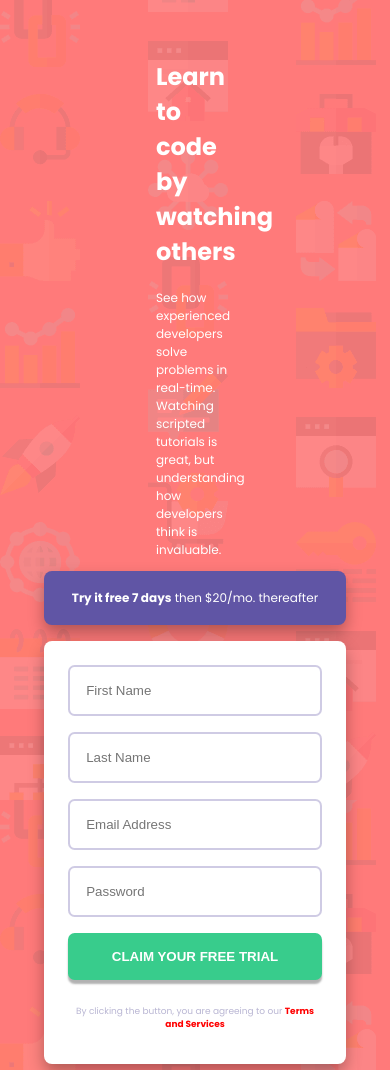
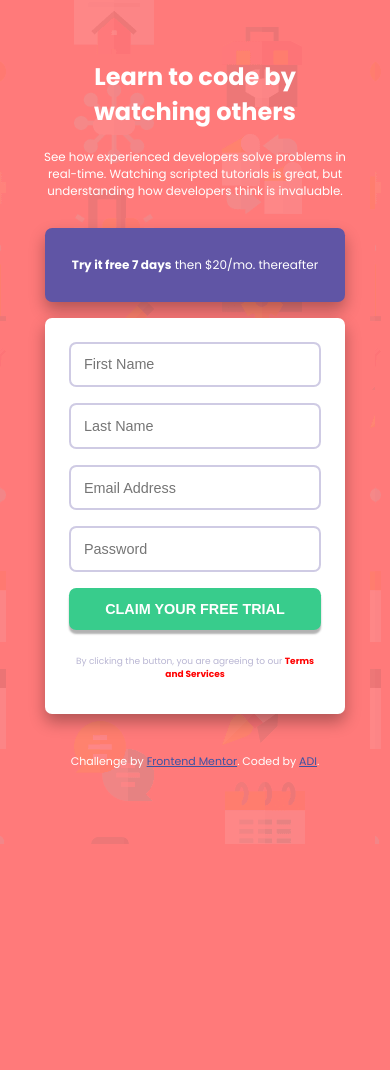
Before and after one commit to supAdii/signupForm, a plain HTML site: page index.html in a window 390 px wide. Shown: the top 1070 px of the page. After the commit the page ends 844 px from the top, so only its background shows below. Drawn offline with Linux system fonts and the light colour scheme.

Commit message:
Add responsive design

```diff
--- a/styles/style.css
+++ b/styles/style.css
@@ -151,3 +151,53 @@ body {
 .attribution a {
   color: hsl(228, 45%, 44%);
 }
+
+/* Mobile devices */
+@media (max-width: 37.5rem) {
+  body {
+    background-image: url("/images/bg-intro-mobile.png");
+    font-size: 14px;
+  }
+
+  .mainContainer{
+    flex-direction: column;
+    gap: 1rem;
+  }
+
+  .introDiv{
+    min-width: 100%;
+  }
+
+  .mainHeading {
+    font-size: 1.5rem;
+    text-align: center;
+  }
+
+  .headerPara {
+    font-size: 0.74rem;
+    text-align: center;
+  }
+
+  .formDiv{
+    gap: 1rem;
+  }
+
+  .formInput {
+    padding: 0.8rem;
+    font-size: 0.9rem;
+  }
+
+  .button {
+    padding: 0.8rem;
+    font-size: 0.9rem;
+  }
+
+  .subDiv {
+    padding: 1rem;
+    font-size: 0.9rem;
+  }
+
+  .loginForm {
+    padding: 8%;
+  }
+}
```
